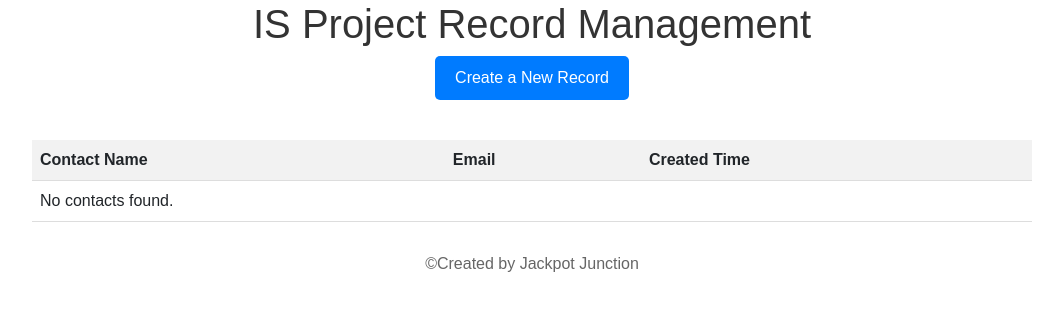
After one commit to kamalkoushikn/JackpotJunction, a Django app: page / in a window 1280 px wide. The commit adds this page. Shown: the top 311 px of the page, without its empty margins (108-1171 px from the left). Run offline with Django 4.2, Linux system fonts and the light colour scheme; some libraries are stand-ins or nearby versions.

Commit message:
create page

```diff
--- a/Contacts/templates/contacts/contact_list.html
+++ b/Contacts/templates/contacts/contact_list.html
@@ -1,4 +1,32 @@
 {% extends "base.html" %}
 {% block content %}
 <h1>IS Project Record Management</h1>
+<a  href="{% url 'contact_create' %}"class="button">Create a New Record</a>
+        <table>
+            <thead>
+                <tr>
+                    <th>Contact Name</th>
+                    <th>Email</th>
+                    <th>Created Time</th>
+                </tr>
+            </thead>
+            <tbody>
+                {% if contacts %}
+                    {% for contact in contacts %}
+                        <tr>
+                            <td>{{ contact.name }}</td>
+                            <td>{{ contact.email }}</td>
+                            <td>{{ contact.created_time }}</td>
+                        </tr>
+                    {% endfor %}
+                {% else %}
+                    <tr>
+                        <td colspan="3">No contacts found.</td>
+                    </tr>
+                {% endif %}
+            </tbody>
+        </table>
+        <footer>
+            ©Created by Jackpot Junction
+        </footer>
 {% endblock content %}
--- a/Contacts/urls.py
+++ b/Contacts/urls.py
@@ -1,5 +1,6 @@
 from django.urls import path
-from .views import ContactListView
+from .views import ContactListView, ContactCreateView
 urlpatterns = [
     path("", ContactListView.as_view(), name="contact_list"),
+    path("create/", ContactCreateView.as_view(), name="contact_create"),
 ]
--- a/Contacts/views.py
+++ b/Contacts/views.py
@@ -1,6 +1,18 @@
 from django.shortcuts import render
 from django.views.generic import ListView
 from .models import Contact
+from .contact_form import ContactForm
+from django.urls import reverse_lazy
+from django.views.generic import (
+    ListView,
+    CreateView
+)
+
 # Create your views here.
 class ContactListView(ListView):
     model = Contact
+
+class ContactCreateView(CreateView):
+    model = Contact
+    form_class = ContactForm
+    success_url = reverse_lazy("contact_list")
--- /dev/null
+++ b/Jackpot_Junction/templates/base.html
@@ -0,0 +1,70 @@
+<!DOCTYPE html>
+<html lang="en">
+<head>
+  <meta charset="UTF-8">
+  <meta name="viewport" content="width=device-width, initial-scale=1.0">
+  <!-- This link includes bootstrap css CDN to all pages. -->
+  <link href="https://cdn.jsdelivr.net/npm/bootstrap@5.3.2/dist/css/bootstrap.min.css"
+    rel="stylesheet"
+    integrity="sha384-T3c6CoIi6uLrA9TneNEoa7RxnatzjcDSCmG1MXxSR1GAsXEV/Dwwykc2MPK8M2HN"
+    crossorigin="anonymous">
+  <!-- This link includes bootstrap icons CDN to all pages. -->
+  <link rel="stylesheet"
+    href="https://cdn.jsdelivr.net/npm/bootstrap-icons@1.3.0/font/bootstrap-icons.css">
+  <title>IS Project Record Management</title>
+  <style>
+    body {
+      font-family: Arial, sans-serif;
+  }
+
+  .container {
+      width: 80%;
+      margin: 0 auto;
+      text-align: center;
+  }
+
+  h1 {
+      color: #333;
+  }
+
+  .button {
+      background-color: #007bff;
+      color: white;
+      padding: 10px 20px;
+      text-decoration: none;
+      border-radius: 5px;
+      margin-bottom: 20px;
+      display: inline-block;
+  }
+
+  table {
+      width: 100%;
+      margin-top: 20px;
+      border-collapse: collapse;
+  }
+
+  th, td {
+      text-align: left;
+      padding: 8px;
+      border-bottom: 1px solid #ddd;
+  }
+
+  th {
+      background-color: #f2f2f2;
+  }
+
+  footer {
+      margin-top: 30px;
+      color: #666;
+  }
+
+
+  </style>
+
+</head>
+<body>
+  <div class="container">
+    {% block content %}{% endblock content %}
+  </div>
+</body>
+</html>
--- a/Jackpot_Junction/urls.py
+++ b/Jackpot_Junction/urls.py
@@ -15,8 +15,9 @@ Including another URLconf
     2. Add a URL to urlpatterns:  path('blog/', include('blog.urls'))
 """
 from django.contrib import admin
-from django.urls import path
+from django.urls import path,include
 
 urlpatterns = [
     path('admin/', admin.site.urls),
+     path("", include("Contacts.urls")),
 ]
```
